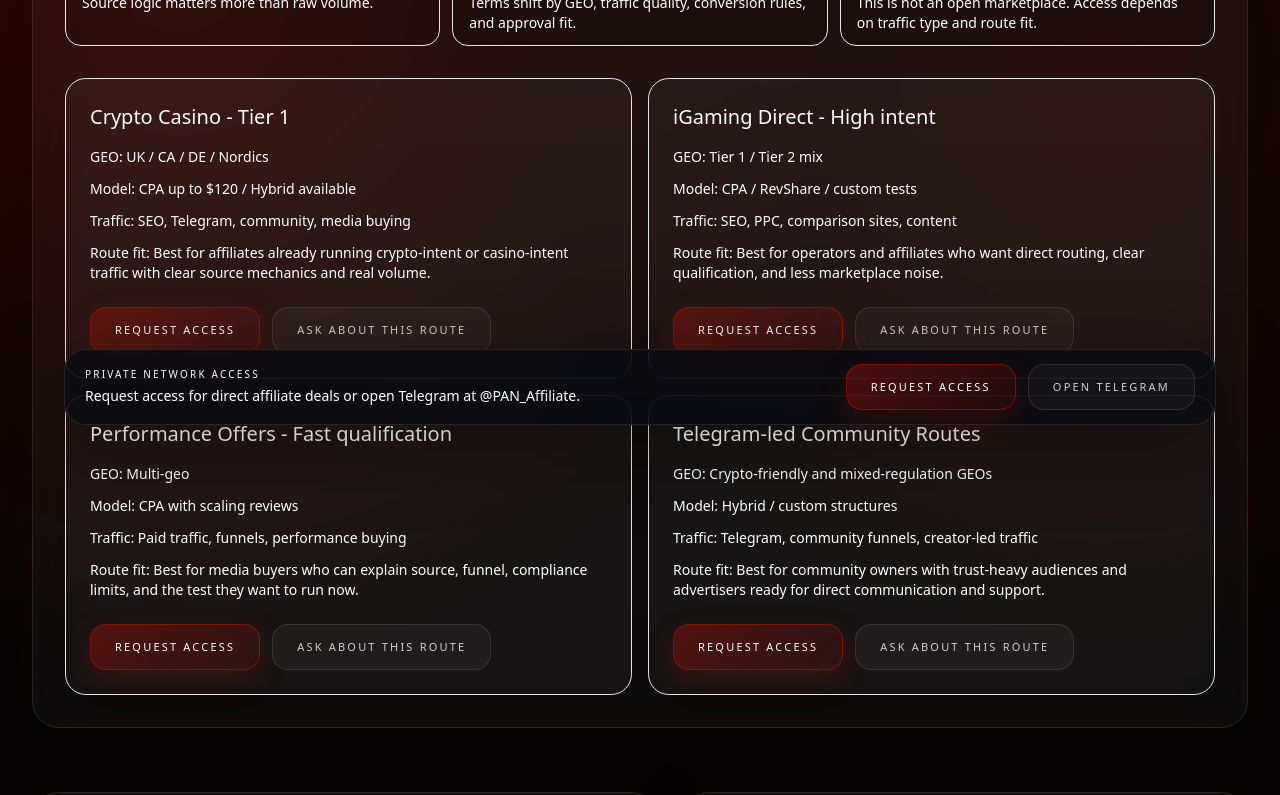
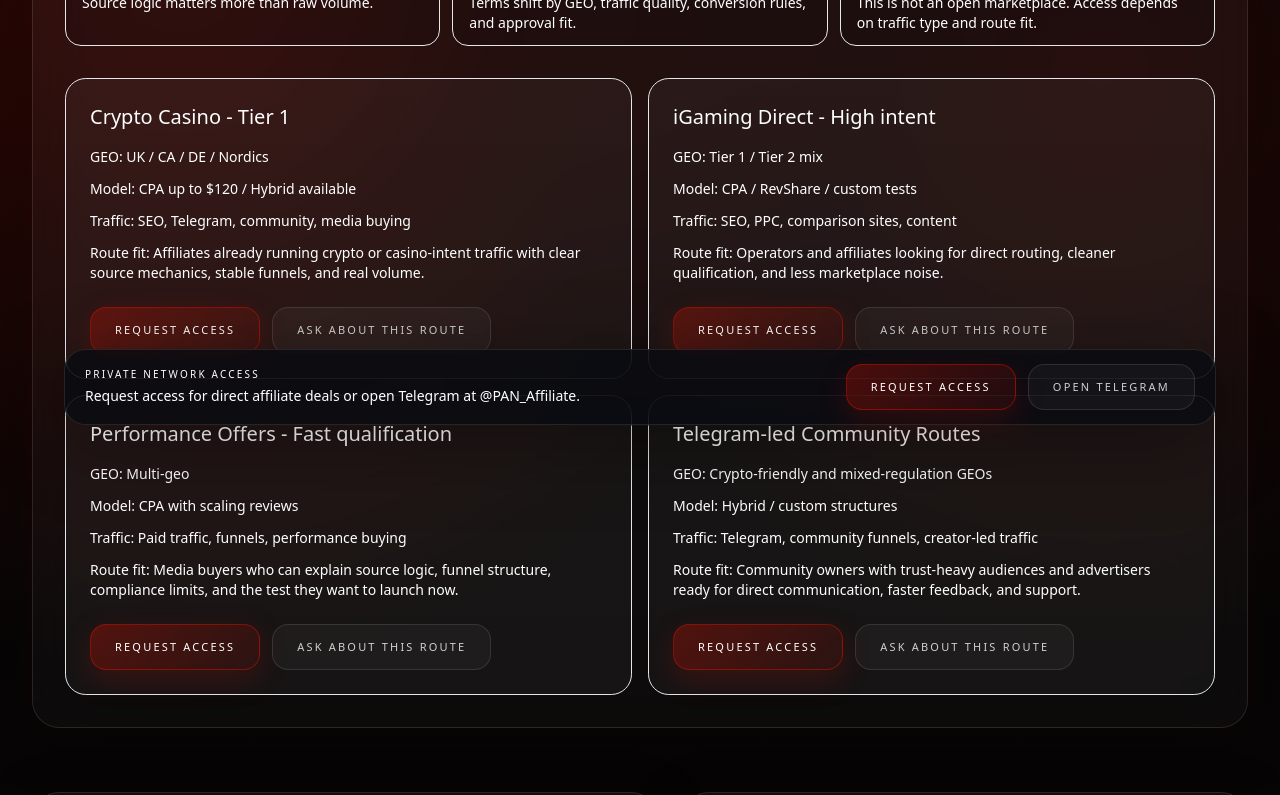
Before and after one commit to Gatsby01k/vladdos-pan, a Next.js app: page /offers in a window 1280 px wide. Shown: the part 355-1150 px from the top of the page. Built offline with nearby package versions, Linux system fonts and the light colour scheme; no server answers.

Commit message:
Update networkContent.ts

```diff
--- a/src/data/networkContent.ts
+++ b/src/data/networkContent.ts
@@ -27,28 +27,28 @@ export const offerCards = [
     geo: 'UK / CA / DE / Nordics',
     model: 'CPA up to $120 / Hybrid available',
     traffic: 'SEO, Telegram, community, media buying',
-    fit: 'Best for affiliates already running crypto-intent or casino-intent traffic with clear source mechanics and real volume.',
+    fit: 'Affiliates already running crypto or casino-intent traffic with clear source mechanics, stable funnels, and real volume.',
   },
   {
     title: 'iGaming Direct - High intent',
     geo: 'Tier 1 / Tier 2 mix',
     model: 'CPA / RevShare / custom tests',
     traffic: 'SEO, PPC, comparison sites, content',
-    fit: 'Best for operators and affiliates who want direct routing, clear qualification, and less marketplace noise.',
+    fit: 'Operators and affiliates looking for direct routing, cleaner qualification, and less marketplace noise.',
   },
   {
     title: 'Performance Offers - Fast qualification',
     geo: 'Multi-geo',
     model: 'CPA with scaling reviews',
     traffic: 'Paid traffic, funnels, performance buying',
-    fit: 'Best for media buyers who can explain source, funnel, compliance limits, and the test they want to run now.',
+    fit: 'Media buyers who can explain source logic, funnel structure, compliance limits, and the test they want to launch now.',
   },
   {
     title: 'Telegram-led Community Routes',
     geo: 'Crypto-friendly and mixed-regulation GEOs',
     model: 'Hybrid / custom structures',
     traffic: 'Telegram, community funnels, creator-led traffic',
-    fit: 'Best for community owners with trust-heavy audiences and advertisers ready for direct communication and support.',
+    fit: 'Community owners with trust-heavy audiences and advertisers ready for direct communication, faster feedback, and support.',
   },
 ];
 
```
